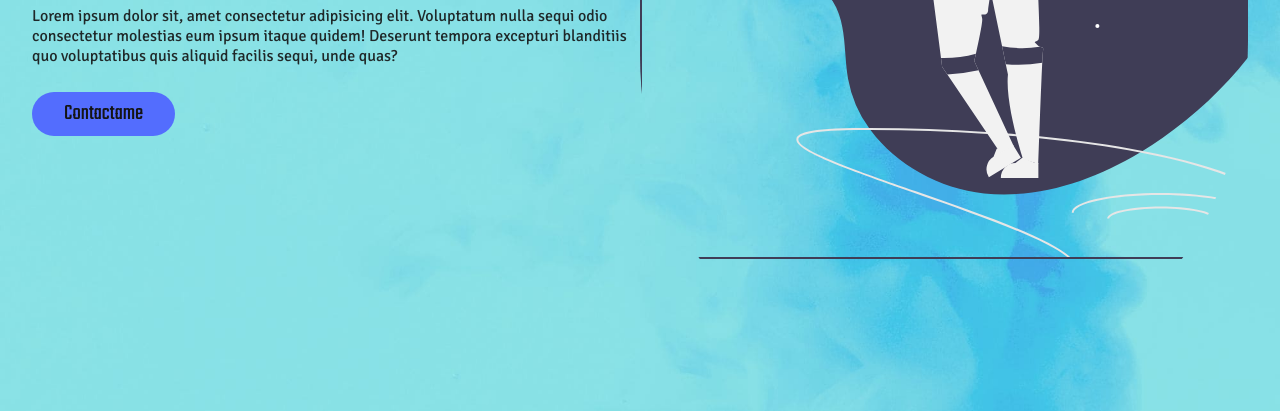
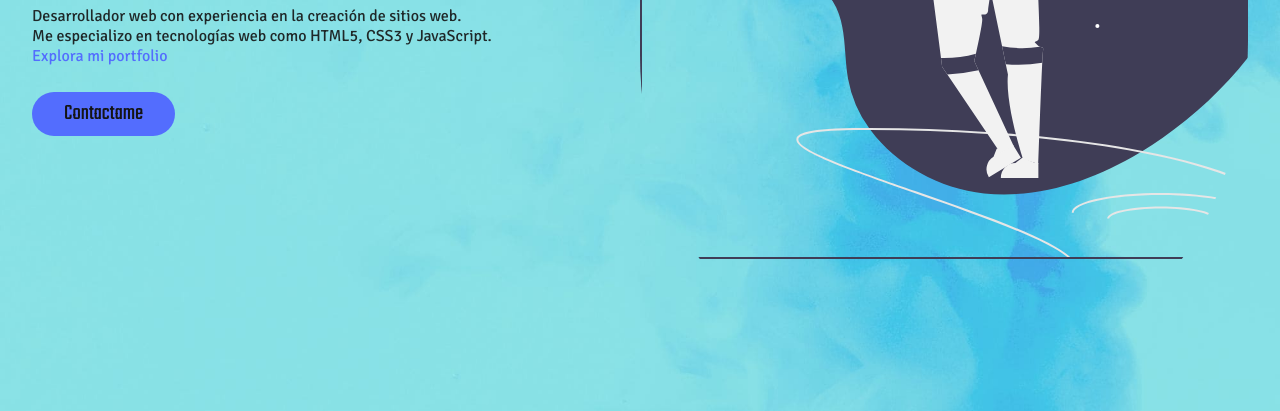
Before and after one commit to GastonOrquera/Portfolio-Prueba, a plain HTML site: page index.html in a window 1280 px wide. Shown: the part 482-893 px from the top of the page. Drawn offline with nearby package versions, Linux system fonts and the light colour scheme.

Commit message:
Portfolio-Prueba

```diff
--- a/index.html
+++ b/index.html
@@ -58,12 +58,15 @@
                     <div class="boxText">
                         <h1 class="title">Hola<span style="color: #536DFE;">, </span>soy Gaston Orquera</h1>
                         <h3 class="h3">Desarrollador web</h3>
-                        <p class="parrafo">Lorem ipsum dolor sit, amet consectetur adipisicing elit. Voluptatum nulla
+                        <!-- <p class="parrafo">Lorem ipsum dolor sit, amet consectetur adipisicing elit. Voluptatum nulla
                             sequi
                             odio consectetur
                             molestias eum ipsum itaque quidem! Deserunt tempora excepturi blanditiis quo voluptatibus
                             quis
-                            aliquid facilis sequi, unde quas?</p>
+                            aliquid facilis sequi, unde quas?</p> -->
+                        <p class="parrafo">Desarrollador web con experiencia en la creación de sitios web. <br> Me
+                            especializo en tecnologías web como HTML5, CSS3 y JavaScript. <br> <span
+                                style="color: #536DFE;">Explora mi portfolio</span></p>
                         <a class="btn" href="#">Contactame</a>
                     </div>
                     <div class="svgBackground"></div>
--- a/main.js
+++ b/main.js
@@ -6,7 +6,7 @@ var navLinks = document.querySelectorAll('nav a');
 
 hamburger.onclick = function () {
     nav.classList.toggle('active');
-}
+};
 
 navLinks.forEach(function (link) {
     link.addEventListener('click', function () {
@@ -14,22 +14,16 @@ navLinks.forEach(function (link) {
     });
 });
 
-// var tog = document.querySelector('.toggle');
+var tog = document.querySelector('.toggle');
 
-// var body = document.querySelector('body');
-
-// tog.onclick = function () {
-//     tog.classList.toggle('active');
-//     body.classList.toggle('active');
-// }
-
-var tog = document.querySelector('.toggle');
 var body = document.querySelector('body');
 
 window.onload = function () {
     var mode = localStorage.getItem('mode');
+
     if (mode === 'dark') {
         tog.classList.add('active');
+
         body.classList.add('active');
     }
 };
@@ -44,6 +38,8 @@ tog.onclick = function () {
         localStorage.setItem('mode', 'light');
     }
 };
+
+
 
 ScrollReveal().reveal('.scroll-revealLeft', {
     origin: 'left',
--- a/style.css
+++ b/style.css
@@ -127,7 +127,7 @@ header .conteiner .toggle {
 }
 
 header .conteiner .toggle.active {
-    left: 28px;
+    left: 27.9px;
     background-color: rgb(20, 20, 20);
 }
 
```
